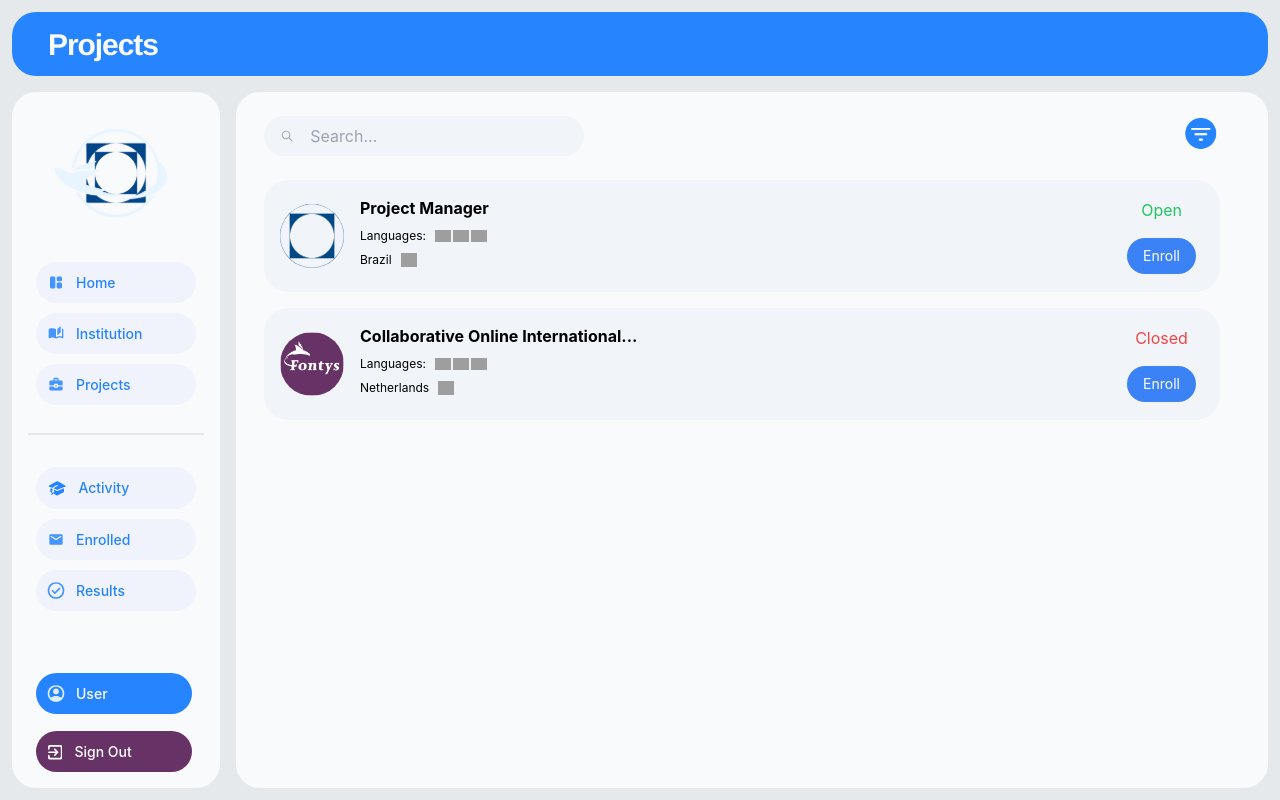
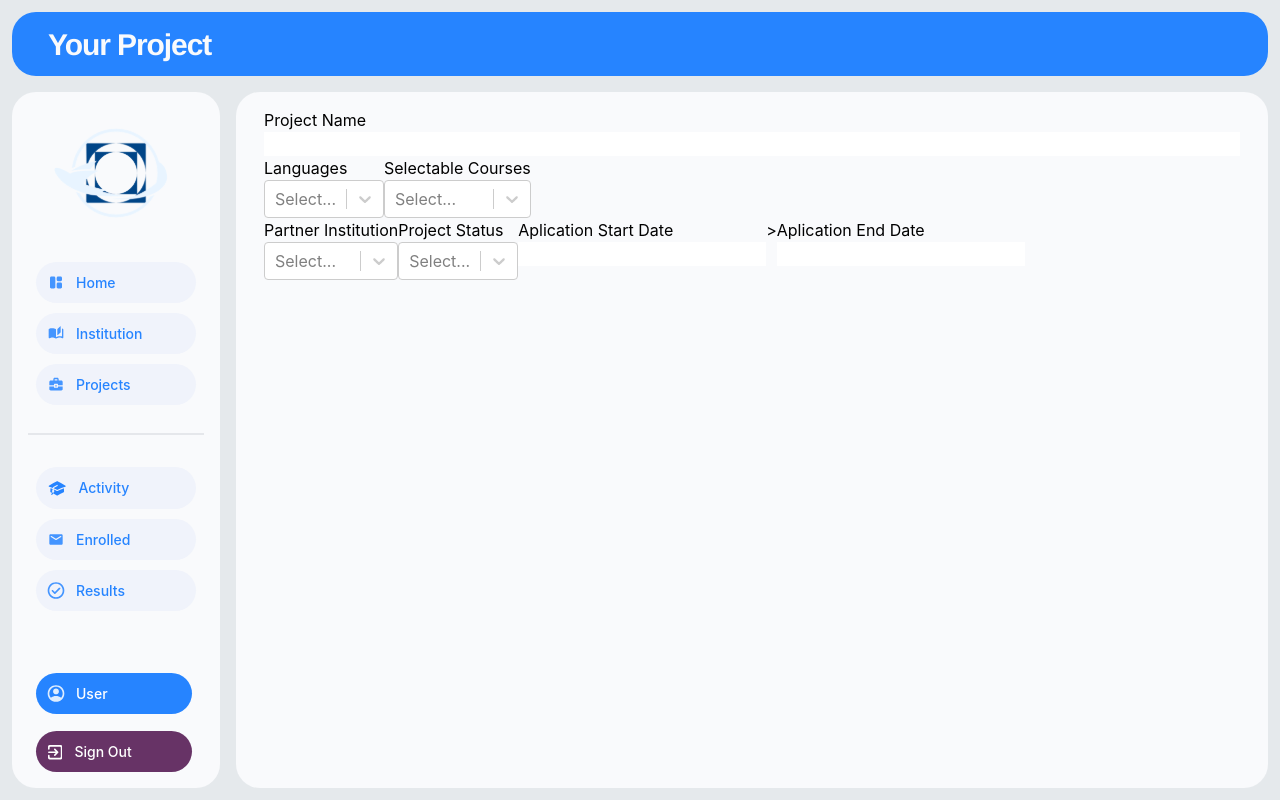
Before and after one commit to Instituto-Maua-de-Tecnologia/coil_frontend, a React (Vite) app: page /CreateProject in a window 1280 px wide. Built offline with nearby package versions, Linux system fonts and the light colour scheme; grey boxes are pictures that could not be loaded.

Commit message:
create project screen form

```diff
--- a/package.json
+++ b/package.json
@@ -24,6 +24,7 @@
         "react-hot-toast": "^2.4.1",
         "react-icons": "^5.0.1",
         "react-router-dom": "^6.22.3",
+        "react-select": "^5.8.0",
         "swiper": "^11.0.7"
     },
     "devDependencies": {
--- a/src/Routes/index.tsx
+++ b/src/Routes/index.tsx
@@ -8,6 +8,7 @@ import User from "@screens/User.tsx";
 import Signout from "@screens/Signout.tsx";
 import HeroPage from "@screens/HeroPage.tsx";
 import Error404 from "@screens/404.tsx";
+import CreateProject from "@screens/CreateProject.tsx";
 
 export default function AppRoutes() {
     return (
@@ -18,7 +19,7 @@ export default function AppRoutes() {
                 <Route path={"/Home"} element={<Home />} />
                 <Route path={"/Institution"} element={<Institutions />} />
                 <Route path={"/Projects"} element={<Projects />} />
-                <Route path={"/CreateProject"} element={<Projects />} />
+                <Route path={"/CreateProject"} element={<CreateProject />} />
                 <Route path={"/Enrolled"} element={<Enrolled />} />
                 <Route path={"/Results"} element={<Results />} />
                 <Route path={"/user"} element={<User />} />
--- /dev/null
+++ b/src/components/CreateProjectForm.tsx
@@ -0,0 +1,77 @@
+import Select from "react-select";
+
+// interface CreateProjectProps {
+//     projects: Project[];
+//     isFilter: boolean;
+// }
+
+const options = [
+    { value: "chocolate", label: "Chocolate" },
+    { value: "strawberry", label: "Strawberry" },
+    { value: "vanilla", label: "Vanilla" }
+];
+
+const partnerInstitutionOptions = [
+    { value: "fontys", label: "Fontys University of Applied Sciences" },
+    { value: "maua", label: "Instituto Mauá de Tecnologia" }
+];
+
+const projectStatusOptions = [
+    { value: "to_start", label: "To Start" },
+    { value: "active", label: "Open" },
+    { value: "on_hold", label: "On Hold" },
+    { value: "ended", label: "Closed" },
+    { value: "cancelled", label: "Cancelled" }
+];
+
+export default function CreateProject() {
+    return (
+        <div className="w-full ml-4 px-7 py-4 bg-sb-bg rounded-3xl">
+            <div className="form">
+                <div className="form-row-1 flex flex-col">
+                    <label htmlFor="projectName">Project Name</label>
+                    <input type="text" />
+                </div>
+                <div className="form-row-2 flex">
+                    <div className="langMultiSelect">
+                        <label htmlFor="languages">Languages</label>
+                        <Select isMulti options={options} />
+                    </div>
+                    <div className="courseMultiSelect">
+                        <label htmlFor="selectableCourses">
+                            Selectable Courses
+                        </label>
+                        <Select isMulti options={options} />
+                    </div>
+                </div>
+                <div className="form-row-3 flex">
+                    <div className="partner-institution-select">
+                        <label htmlFor="partnerInstitution">
+                            Partner Institution
+                        </label>
+                        <Select options={partnerInstitutionOptions}></Select>
+                    </div>
+                    <div className="project-status-select">
+                        <label htmlFor="partnerInstitution">
+                            Project Status
+                        </label>
+                        <Select options={projectStatusOptions}></Select>
+                    </div>
+                    <div className="application-start-date flex flex-col">
+                        <label htmlFor="applicationStartDate">
+                            Aplication Start Date
+                        </label>
+                        <input type="text" />
+                    </div>
+                    <span className="arrow">{">"}</span>
+                    <div className="application-end-date flex flex-col">
+                        <label htmlFor="applicationEndDate">
+                            Aplication End Date
+                        </label>
+                        <input type="text" />
+                    </div>
+                </div>
+            </div>
+        </div>
+    );
+}
--- a/src/screens/CreateProject.tsx
+++ b/src/screens/CreateProject.tsx
@@ -1,16 +1,15 @@
 import TitleHeader from "@components/TitleHeader.tsx";
 import SideBar from "@components/SideBar.tsx";
-import ProjectList from "@components/ProjectList";
-import { ProjectProps } from "@constants/ProjectListProperties.ts";
+import CreateProjectForm from "@components/CreateProjectForm.tsx";
 
 export default function Projects() {
     return (
         <>
             <div className="max-h-screen flex flex-col">
-                <TitleHeader title={"Projects"} />
+                <TitleHeader title={"Your Project"} />
                 <div className="flex-grow h-screen mx-3 mb-3 overflow-hidden flex flex-row">
                     <SideBar />
-                    <ProjectList isFilter projects={ProjectProps} />
+                    <CreateProjectForm />
                 </div>
             </div>
             {/* <TitleHeader title={"Projects Information"} />
```
Also changed, not shown: 1 other file (tests, documents, lock files or other folders).
